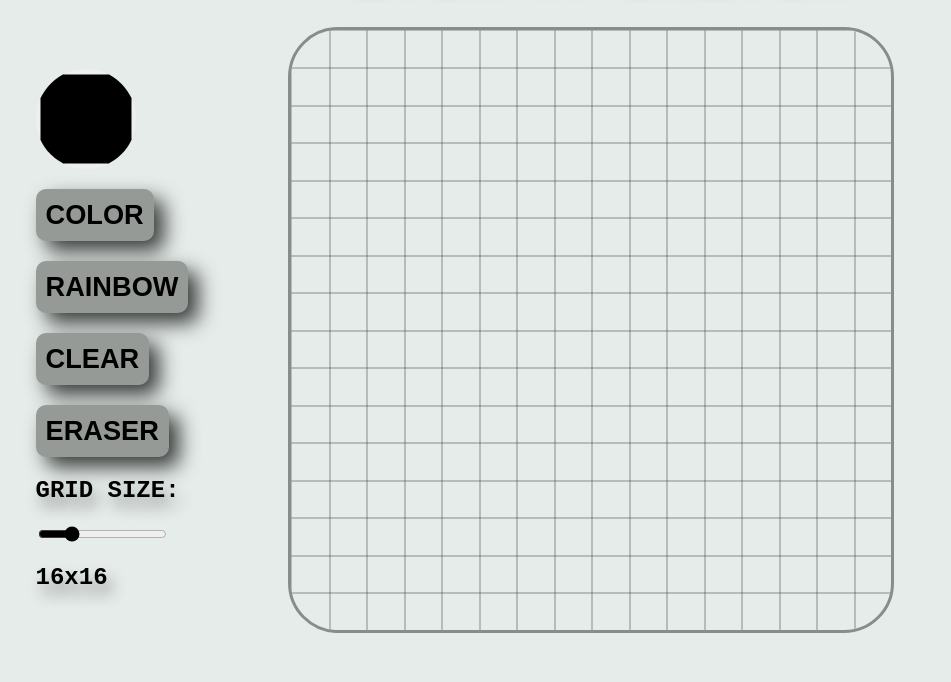
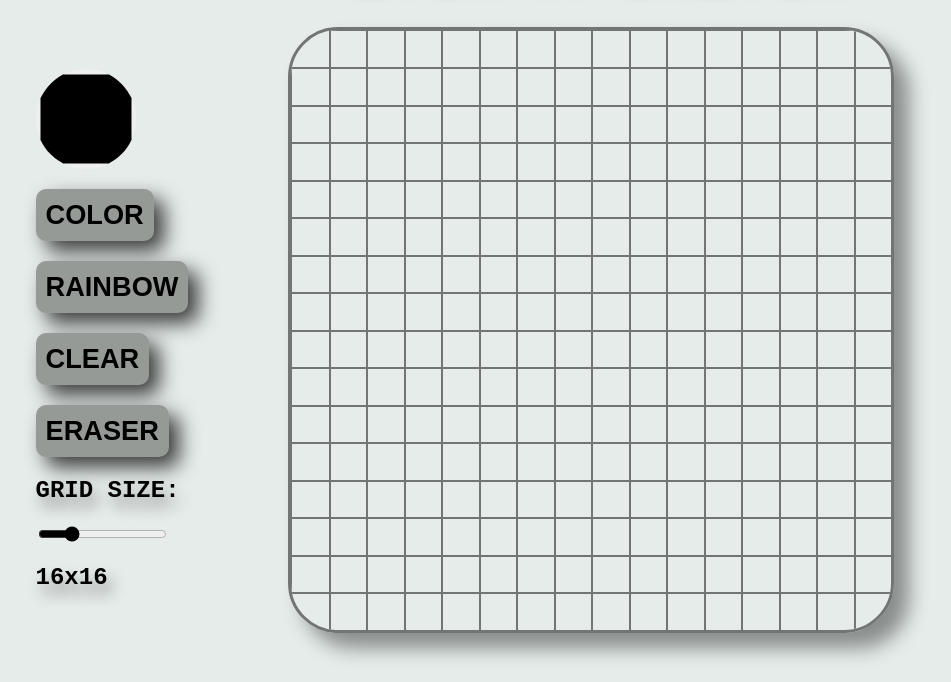
Before and after one commit to Stjepan9/Etch_a_sketch, a plain HTML site: page index.html in a window 1280 px wide. Shown: the part 118-800 px from the top of the page, without its empty margins (175-1126 px from the left). Drawn offline with Linux system fonts and the light colour scheme.

Commit message:
Removed extra opacity

```diff
--- a/script.js
+++ b/script.js
@@ -57,7 +57,7 @@ const createGrid = function(size){
     gridContainer.style.width = "600px";
     gridContainer.style.height = "600px";
     gridContainer.style.display = "grid";
-    gridContainer.style.opacity ="0.4";
+    gridContainer.style.opacity ="0.5";
 
     let numDivs = size * size;
 
@@ -65,7 +65,6 @@ const createGrid = function(size){
     for(let i = 0; i < numDivs; i++){
         let div = document.createElement("div");
         div.style.border = `0.5px solid black`;
-        div.style.opacity = `0.5`;
         div.style.width = "100%";
         div.style.height = "100%";
 
--- a/style.css
+++ b/style.css
@@ -72,16 +72,13 @@ input[type = "range"]{
 }
 
 #grid-container{
-    max-width: 600px;
-    max-height: 600px;
+    width: 500px;
+    height: 500px;
     border: 3px solid black;
     overflow: hidden;
     border-radius: 50px;
-    display: flex;
-    flex-wrap: wrap;
-    align-content: flex-start;
     gap: 0;
-
+    box-shadow: 15px 15px 20px rgba(0, 0, 0, 0.808);
 }
 
 #gridValue, label{
```
